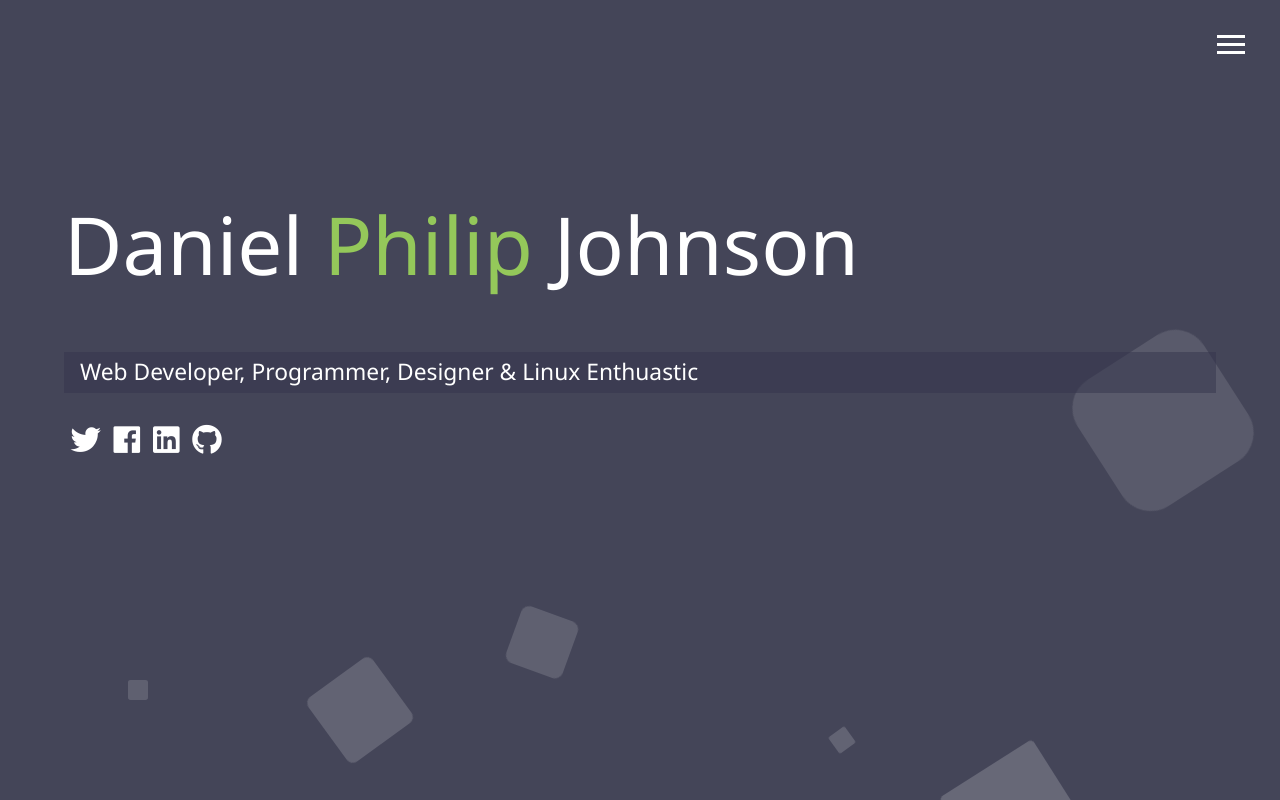
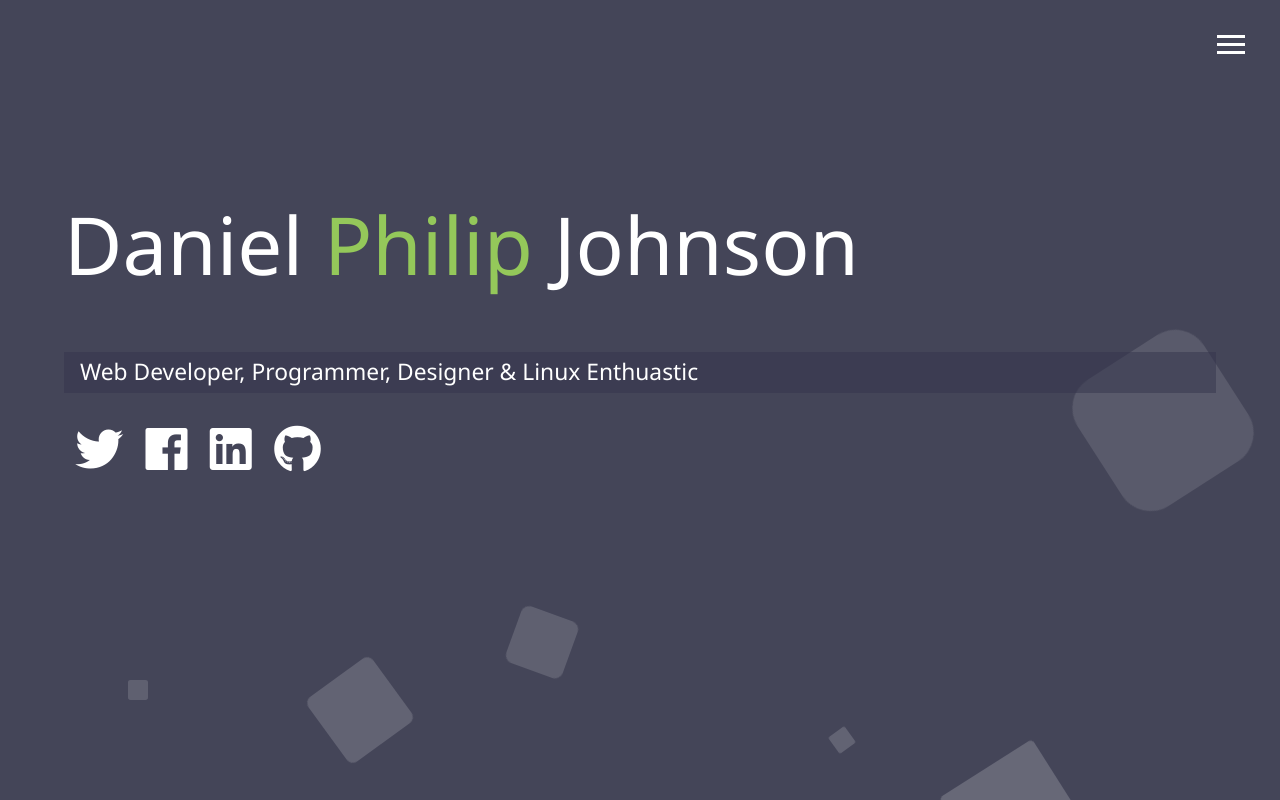
Before and after one commit to danielphilipjohnson/ffc, a website: page index.html in a window 1280 px wide. Drawn offline with nearby package versions, Linux system fonts and the light colour scheme.

Commit message:
Adjusted social icons on homepage

```diff
--- a/scss/main.scss
+++ b/scss/main.scss
@@ -66,7 +66,7 @@ main {
     font-size: 0.95rem;
 
     a {
-      padding: 0.4rem;
+      padding: 0.7rem;
 
       &:hover {
         color: $secondary-color;
@@ -85,6 +85,14 @@ main {
     }
   }
 }
+
+.social-icons {
+  a {
+    font-size: 1.5rem;
+  }
+}
+
+
 
 .about-info {
   display: grid;
```
Also changed, not shown: dist/css/main.css.
